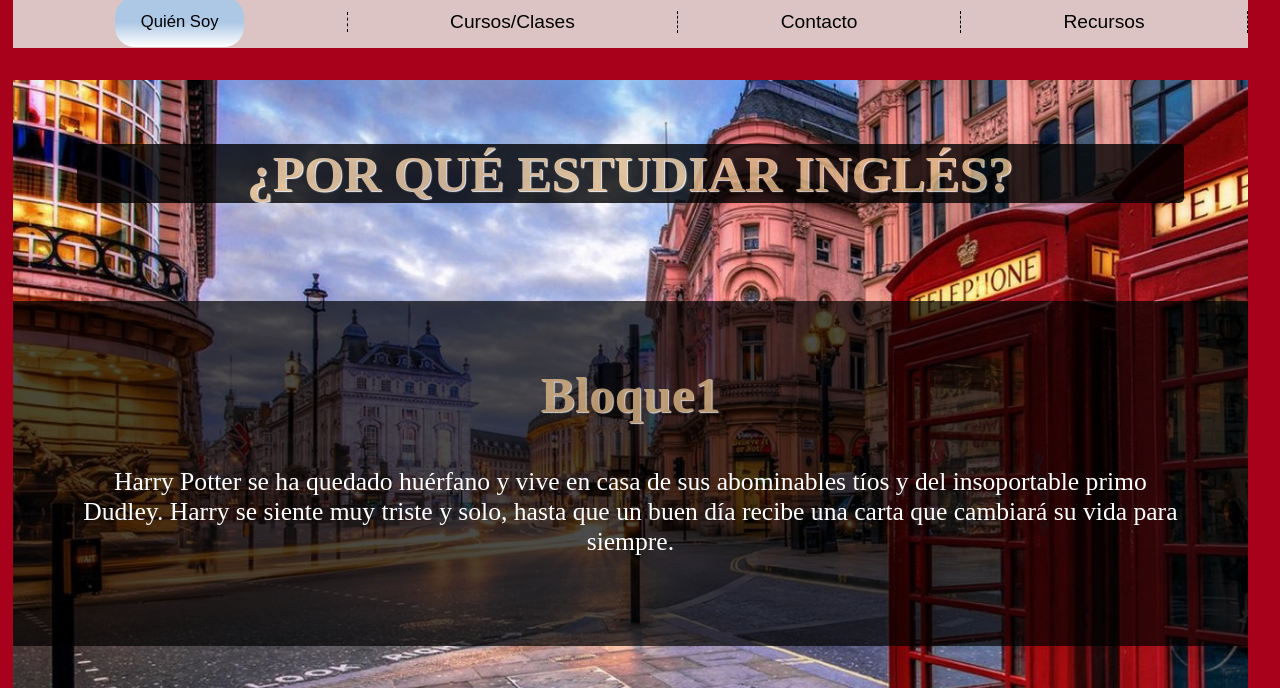
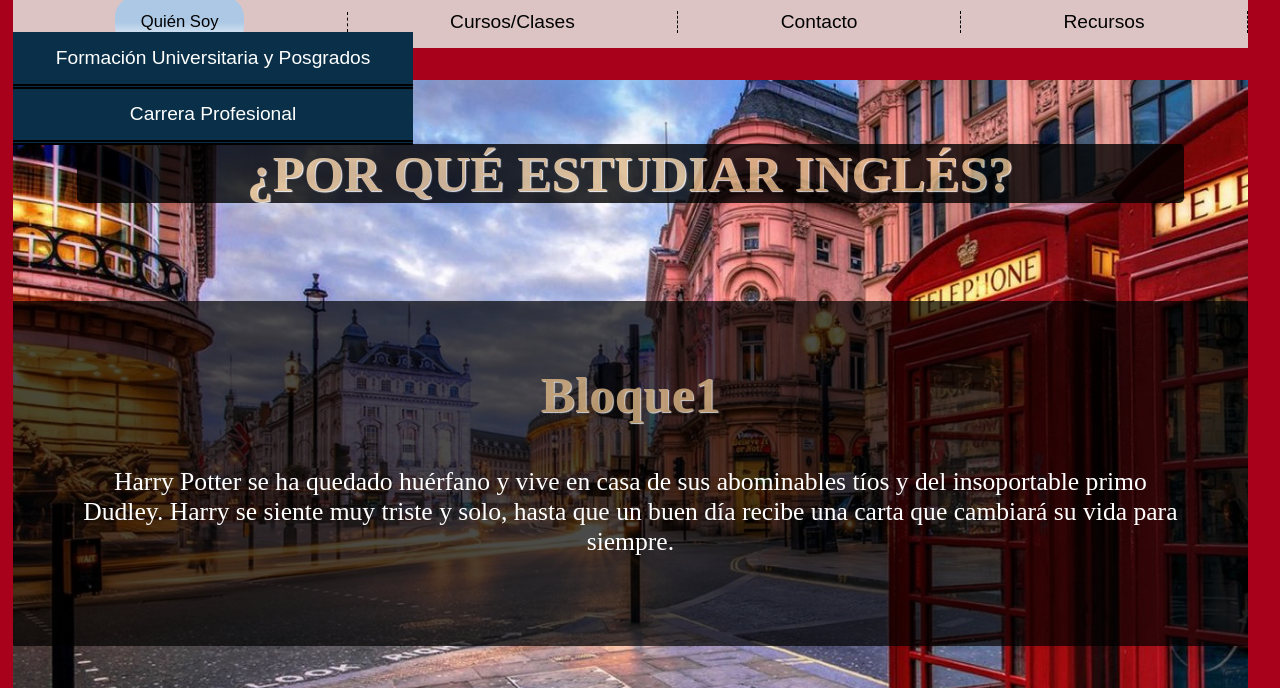
Before and after one commit to m32795434/VicEnglish, a plain HTML site: page index.html in a window 1280 px wide. Both pictures are taken after a click on the link "Quién Soy". Shown: the part 112-800 px from the top of the page. Drawn offline with Linux system fonts and the light colour scheme.

Commit message:
correjido focus submenu

```diff
--- a/index.css
+++ b/index.css
@@ -171,7 +171,7 @@ font-size: 1.3vw;
     visibility: visible;
     opacity: 1;
 }
-.nav-list-item-link:active .submenu{/*--------------NO FUNCIONA! ------------*/
+.nav-list-item:focus-within .submenu{
     visibility: visible;
     opacity: 1;
 }
```
